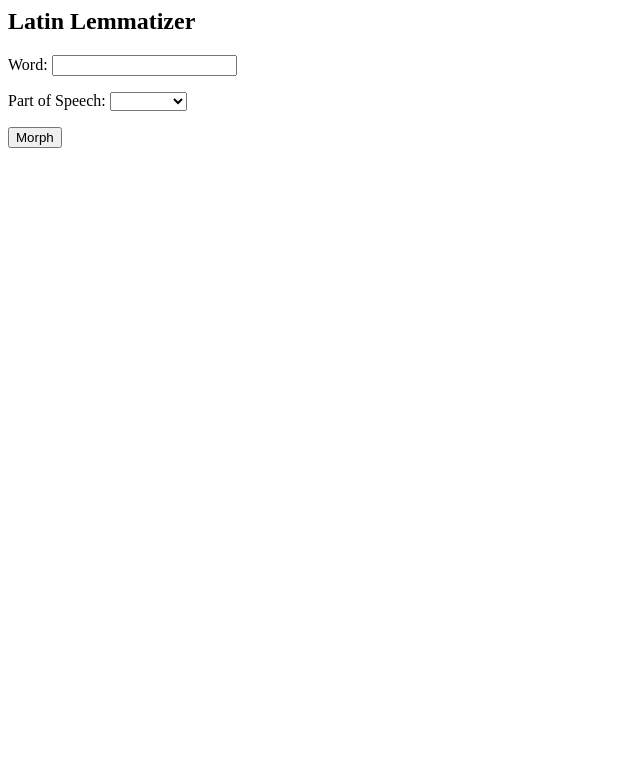
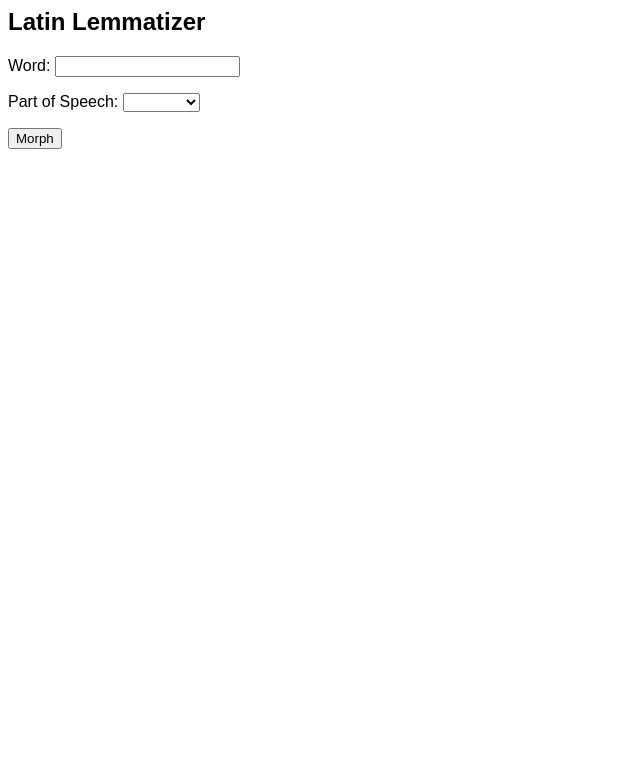
Before and after one commit to wavid-b/getFormHosting, a Flask app: page /form in a window 1280 px wide. Shown: the top 783 px of the page, without its empty margins (0-640 px from the left). Run offline with Flask 3, Linux system fonts and the light colour scheme.

Commit message:
Adjust viewport, import font

```diff
--- a/main.py
+++ b/main.py
@@ -44,4 +44,4 @@ result = get_latin_form(request.form["wd"], case = request.form["case"], number
 """
 
 if __name__ == "__main__":
-    app.run(port=8000, debug=True)
+    app.run(host = "10.0.0.102", port=8000, debug=True)
--- a/static/style.css
+++ b/static/style.css
@@ -0,0 +1,6 @@
+body {
+    background-color: Canvas;
+    color: CanvasText;
+    color-scheme: light dark;
+    font-family: 'Raleway', sans-serif;
+  }
--- a/templates/form.html
+++ b/templates/form.html
@@ -2,6 +2,7 @@
 <head>
 <script src="../static/app.js"></script>
 <link rel="stylesheet" href="../static/style.css">
+<meta name="viewport" content="width=device-width, initial-scale=1.5">
 </head>
 <form action="#" method = "post">
     <h2>Latin Lemmatizer</h2>
```
